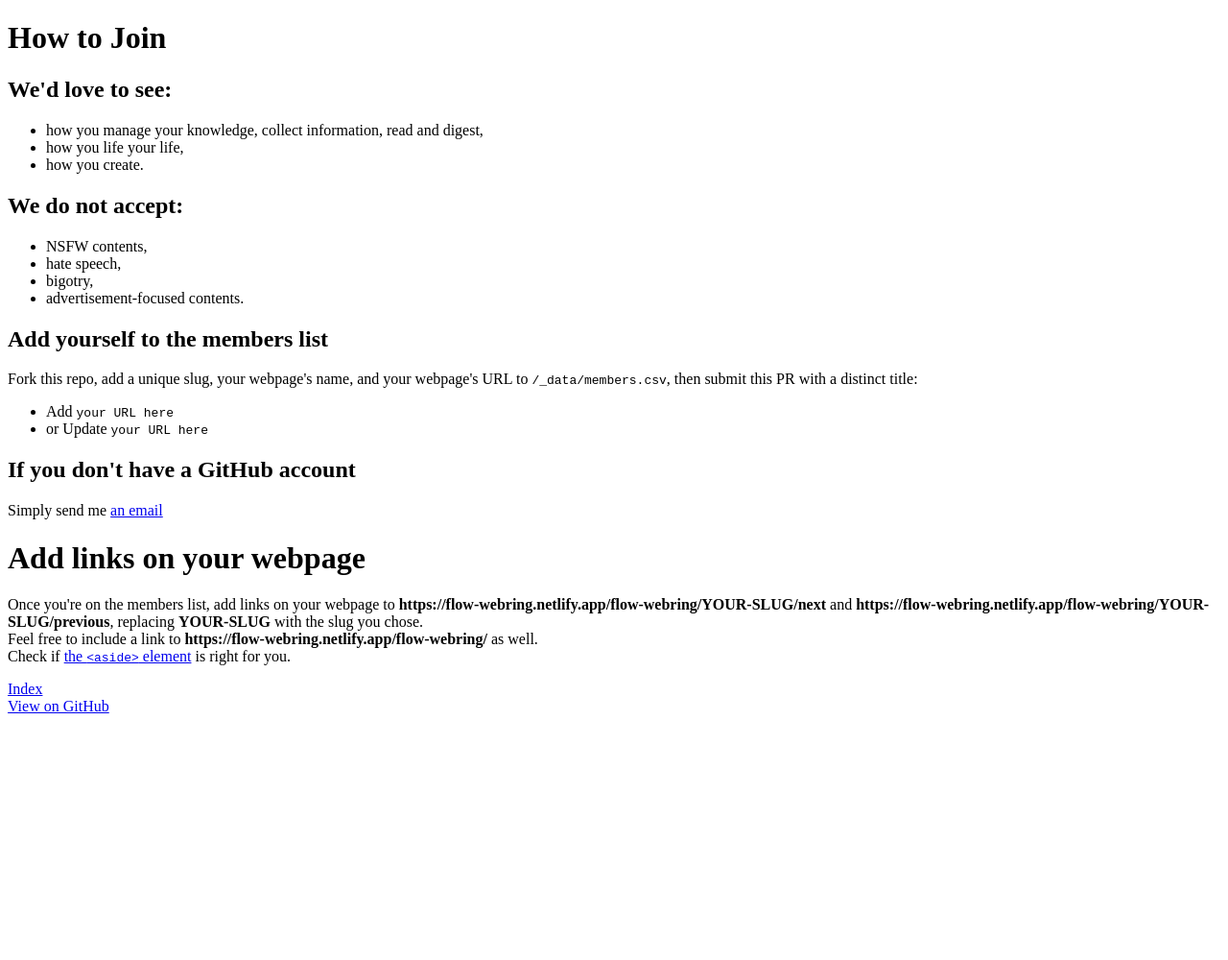
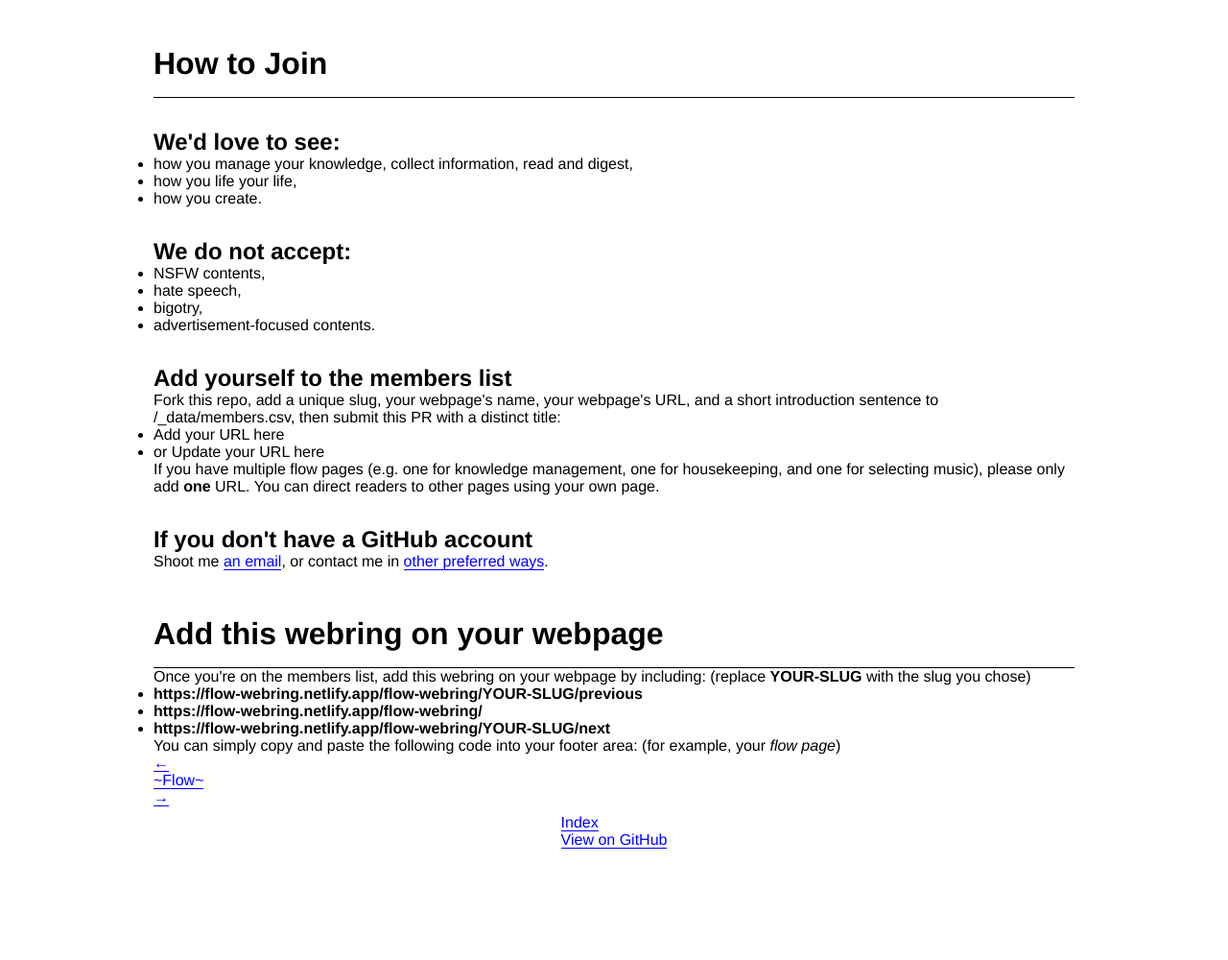
Before and after one commit to rongbinf/flow-webring, a Jekyll site: the page built from join.html, in a window 1280 px wide. Shown: the whole page at 96% size. Built offline with Jekyll 4.4.1, drawn with Linux system fonts in a browser that asks for light colours; before the commit the page ends 900 px from its top, so only the background shows below that.

Commit message:
Update index, join contents; Add main.css

```diff
--- a/_data/members.csv
+++ b/_data/members.csv
@@ -1,3 +1,3 @@
-slug,name,url
-rongbin,"Rongbin",https://fanrongbin.com
-slug-only-allows-lowercase-letters-digits-and-this-hyphen,"Placeholder",https://example.com
+slug,name,url,intro
+rongbin,"Rongbin",https://fanrongbin.com,"shares his experiment in managing knowledge"
+slug-only-allows-lowercase-letters-digits-and-this-hyphen,"Placeholder",https://example.com,"include a short introduction sentence here"
--- a/join.html
+++ b/join.html
@@ -1,5 +1,5 @@
 ---
-title: How to Join | Flow.
+title: How to Join ~Flow~
 layout: html
 ---
 <h1>How to Join</h1>
@@ -20,16 +20,26 @@ layout: html
 </ul>
 
 <h2>Add yourself to the members list</h2>
-<p>Fork this repo, add a unique slug, your webpage's name, and your webpage's URL to <code>/_data/members.csv</code>, then submit this PR with a distinct title:
+<p>Fork this repo, add a unique slug, your webpage's name, your webpage's URL, and a short introduction sentence to <code>/_data/members.csv</code>, then submit this PR with a distinct title:
 <ul>
 <li>Add <code>your URL here</code>
 <li>or Update <code>your URL here</code>
 </ul>
+<p>If you have multiple flow pages (e.g. one for knowledge management, one for housekeeping, and one for selecting music), please only add <b>one</b> URL. You can direct readers to other pages using your own page.</p>
 
 <h2>If you don't have a GitHub account</h2>
-<p>Simply send me <a href="mailto:hi@fanrongbin.com?subject=Add%20%5Byour%20URL%20here%5D%20to%20Flow%20Webring">an email</a>
+<p>Shoot me <a href="mailto:hi@fanrongbin.com?subject=Add%20%5Byour%20URL%20here%5D%20to%20Flow%20Webring">an email</a>, or contact me in <a href="https://fanrongbin.com/contact">other preferred ways</a>.
 
-<h1>Add links on your webpage</h1>
-<p>Once you're on the members list, add links on your webpage to <b>{{'/YOUR-SLUG/next'|absolute_url}}</b> and <b>{{'/YOUR-SLUG/previous'|absolute_url}}</b>, replacing <b>YOUR-SLUG</b> with the slug you chose.<br>
-Feel free to include a link to <b>{{'/'|absolute_url}}</b> as well.<br>
-Check if <a href=https://html.spec.whatwg.org/dev/sections.html#the-aside-element>the <code>&lt;aside&gt;</code> element</a> is right for you.
+<h1>Add this webring on your webpage</h1>
+<p>Once you're on the members list, add this webring on your webpage by including: (replace <b>YOUR-SLUG</b> with the slug you chose)
+<ul>
+<li><b>{{'/YOUR-SLUG/previous'|absolute_url}}</b>
+<li><b>{{'/'|absolute_url}}</b>
+<li><b>{{'/YOUR-SLUG/next'|absolute_url}}</b>
+</ul>
+<p>You can simply copy and paste the following code into your <code>footer</code> area: (for example, your <em>flow page</em>)
+<pre>
+<a href="{{'/YOUR-SLUG/previous'|absolute_url}}">←</a>
+<a href="{{'/'|absolute_url}}">~Flow~</a>
+<a href="{{'/YOUR-SLUG/next'|absolute_url}}">→</a>
+</pre>
--- /dev/null
+++ b/main.css
@@ -0,0 +1,51 @@
+* {
+    margin: 0;
+    padding: 0;
+    box-sizing: border-box;
+    transition: all .2s cubic-bezier(0.33, 1, 0.68, 1);
+
+    --highlight: rgb(0, 0, 255);
+
+    --serif: Georgia, et-book, "Numeral LF Serif", "Han Songti GB", "Noto Serif SC", "Noto Serif KR", Batang, Palatino, "Palatino Linotype", "Palatino LT STD", "Book Antiqua", Georgia, serif, "Noto Emoji";
+    --kai: Georgia, et-book, "Numeral LF Serif", Palatino, "Palatino Linotype", "Palatino LT STD", "Book Antiqua", Georgia, "Times New Roman", "Han Kaiti GB", STKaiti, Kaiti, "Kaiti SC", Kai, FZKaiti, "Noto Serif SC", "Noto Serif KR", Batang, cursive, serif, "Noto Emoji";
+    --sans: "Helvetica Neue", Helvetica, Arial, Verdana, -apple-system, BlinkMacSystemFont, Avenir, "Segoe UI Variable", "Segoe UI", "Han Heiti GB", Heiti, Hei, STHeiti, sans-serif, "Noto Emoji";
+    --arrow: -apple-system, BlinkMacSystemFont, Calibri, "Helvetica Neue", Helvetica, Arial, system-ui, "Arial Unicode MS", sans-serif, "Noto Color Emoji";
+    --mono: ui-monospace, SF Mono, Menlo, Monaco, Andale Mono, monospace;
+
+    font-family: var(--sans);
+}
+
+body {
+    display: flex;
+    flex-direction: column;
+    align-items: center;
+    margin: 0 10rem;
+    padding-bottom: 10rem;
+}
+
+footer {
+    position: fixed;
+    bottom: 1rem;
+    background: rgba(255, 255, 255, 0.8);
+}
+
+h1 {
+    margin-top: 3rem;
+    padding-bottom: 1rem;
+    border-bottom: 1px solid rgb(0, 0, 0);
+}
+
+h2 {
+    margin-top: 2rem;
+}
+
+a {
+    color: var(--highlight);
+    text-decoration: none;
+    border-bottom: 1px solid var(--highlight);
+}
+
+a:hover {
+    background-color: var(--highlight);
+    color: rgb(255, 255, 255);
+}
```
Also changed, not shown: index.html (+15 -6 lines).
